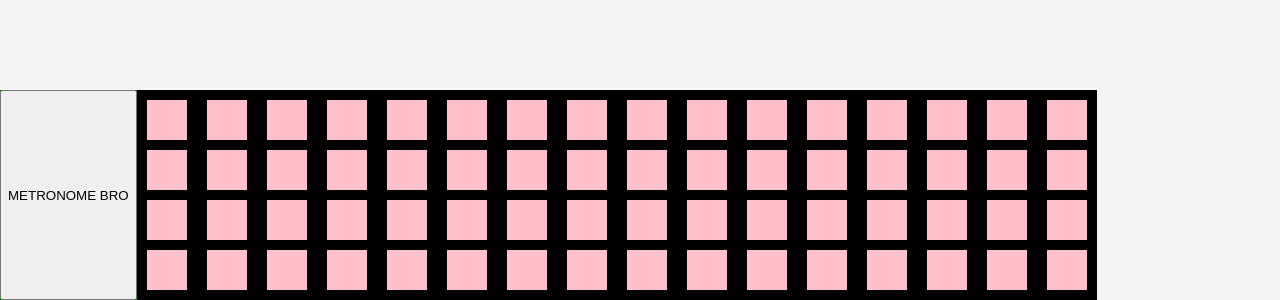
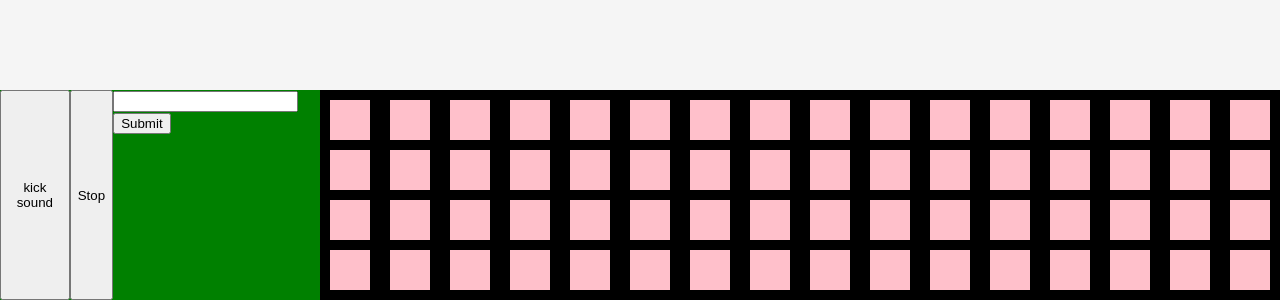
Before and after one commit to jessefuterman/drumseqver2, a React (Create React App) app: page / in a window 1280 px wide. Shown: the part 500-800 px from the top of the page. Built offline with nearby package versions, Linux system fonts and the light colour scheme.

Commit message:
hello, this is code

```diff
--- a/src/component/drumpatterncontainer.js
+++ b/src/component/drumpatterncontainer.js
@@ -1,34 +1,64 @@
 import React, { Component } from "react";
 
-import { Tone } from "tone";
+import Tone from "tone";
 import "../App.css";
 import SeqColumn from "./seqcolumn";
+
+let synth = new Tone.MembraneSynth().toMaster();
 
 class DrumPatternContainer extends Component {
   constructor(props) {
     super(props);
 
-    this.state = {
-      playing: false
-    };
+    this.state = { bpm: 0 };
     this.metronome = this.metronome.bind(this);
+    this.submitBpm = this.submitBpm.bind(this);
+    this.stop = this.stop.bind(this);
+    this.handleChange = this.handleChange.bind(this);
   }
 
+  handleChange(event) {
+    event.preventDefault();
+    this.setState({ bpm: event.target.value });
+
+    console.log(this.setState);
+    console.log("is this working?");
+  }
+
+  submitBpm(event) {
+    event.preventDefault();
+    Tone.Transport.bpm.value = this.setState.bpm;
+    console.log(Tone.Transport.bpm.value);
+  }
+
+  stop() {
+    Tone.Transport.stop();
+    console.log("stop is click");
+  }
   metronome() {
     console.log("imbeingpressed:)");
-    let player = Tone.Player({
-      url: "./Users/jackfuterman/Desktop/kick.wav",
-      autostart: true
-    }).toMaster();
 
-    console.log(player);
+    synth.volume.value = 1;
+    synth.triggerAttackRelease("C2", "8n");
+    console.log(synth);
   }
 
   render() {
     return (
       <div className="DrumPatternContainer">
-        <button onClick={this.metronome}>METRONOME BRO</button>
+        <button onClick={this.metronome}>kick sound</button>
 
+        <button onClick={this.stop}>Stop</button>
+        <form onSubmit={this.handleSubmit}>
+          <label>
+            <input
+              type="text"
+              value={this.state.value}
+              onChange={this.handleChange}
+            />
+          </label>
+          <input type="submit" value="Submit" />
+        </form>
         <SeqColumn />
         <SeqColumn />
         <SeqColumn />
```
